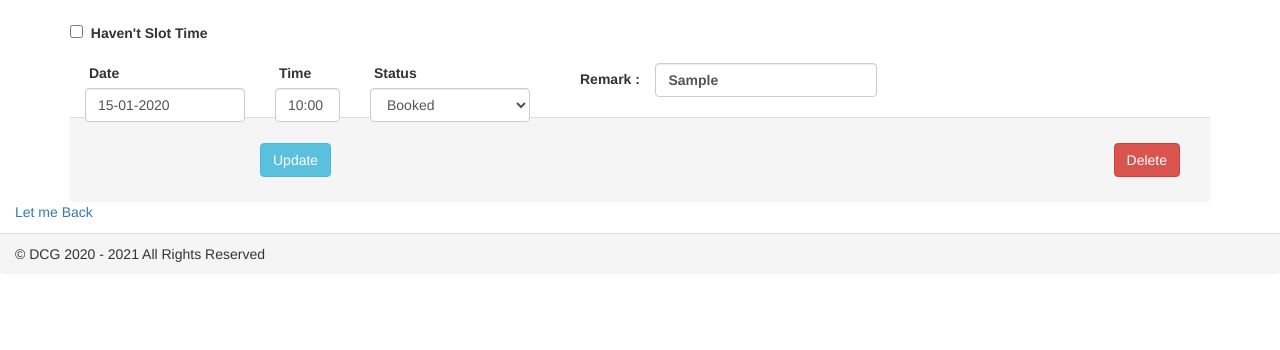
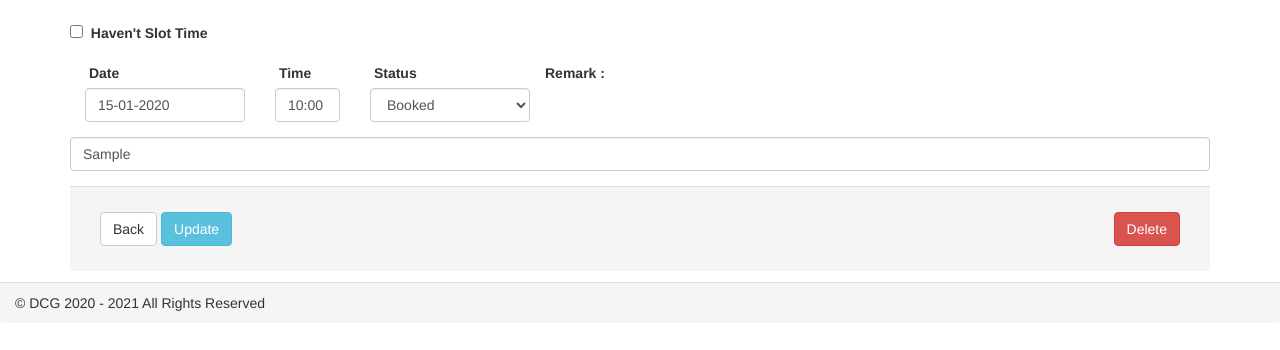
Before and after one commit to thomaslzb/warehouse, a Django app: a page that uses templates/Slot_Detail.html in a window 1280 px wide. Shown: the part 400-750 px from the top of the page. Run offline with Django 3.2, Linux system fonts and the light colour scheme; a user stored in the database is signed in; tables that the repository leaves empty hold one stand-in row (values such as "Sample post"); some libraries are stand-ins or nearby versions.

Commit message:
0819from home

```diff
--- a/templates/Slot_Detail.html
+++ b/templates/Slot_Detail.html
@@ -4,7 +4,7 @@
     <div class="container">
       <h2>Delivery Reference Detail</h2>
         <div>
-      <table class="table table-condensed">
+            <table class="table table-condensed">
         <tbody>
           <tr>
             <td class="col-lg-2">Delivery Ref.</td>
@@ -71,34 +71,24 @@
         </tbody>
       </table>
         </div>
-    <div>
+    </div>
+    <div class="container">
         <!-- 如何是状态还是Booked, 则可以更改时间或做删除操作 -->
         {% if object.progress == 1 %}
-            <form role="form" action="{% url 'slot:slot_Update'  object.deliveryref %}" method="post" >
+            <form action="{% url 'slot:slot_Update'  object.deliveryref %}" method="post" >
                 {% csrf_token %}
-                  <tr class="form-group col-sm-2">
-                <div class="form-group">
+                <div class="form-group" >
                     <input type="checkbox" class="form-check-input" name="haveTime" value="1" id="NotHaveSlotTime">
                     <label class="form-check-label" for="NotHaveSlotTime">&nbspHaven't Slot Time</label>
                 </div>
-                </tr>
-                <tr>
                 <div class="form-group col-sm-2">
-                <div class="form-group">
-                    <label>&nbsp;Date</label>
-                    <span >
+                        <label>&nbsp;Date</label>
                         <input class="form-control" name="workdate" id="PickingDate" max="2025-12-31" min="2020-08-01" value="{{ object.workdate|date:"d-m-Y" }}">
-                    </span>
-                </div>
                 </div>
                 <div class="form-group col-sm-1">
                     <label>&nbsp;Time</label>
-                    <span class="controls input-append date form_date" data-date="" data-date-format="dd MM yyyy" data-link-field="dtp_input2" >
                         <input class="form-control" name="slottime" id="PickingTime" max="20:30" min="06:00"   value = "{{ object.slottime|time:"H:i"}}" required>
-                    </span>
                 </div>
-                    </tr>
-                <tr>
                 <div class="form-group col-sm-2">
                     <label>&nbsp;Status</label>
                     <select name = "progress" class="form-control">
@@ -109,24 +99,18 @@
                         <option>Abnormal</option>
                     </select>
                 </div>
-                <div class="form-inline">
-                    <label class="form-group" >&nbsp;&nbsp;&nbsp;&nbsp;&nbsp;&nbsp;&nbsp;&nbsp;&nbsp;Remark :
-                        &nbsp;&nbsp;
-                        <input type="text" class="form-control" id="remark" value="{{ object.remark }}">
-                    </label>
+                <div class="form-group">
+                    <label class="form-group" >Remark :</label>
+                    <input type="text" class="form-control" id="remark" value="{{ object.remark }}">
                 </div>
-                    </tr>
-                <div><br></div>
                 <div class="panel-footer text-left">
                   <div class="panel-body">
-                    <span class="text-left"><input class="form-inline btn btn-info lef" type="submit" value="Update"></span>
-                    <span class="text-right"><a href="#" class="pull-right btn btn-danger" role="button">Delete</a></span>
-
+                    <a href="{% url 'slot:slot_list' %}" class="btn btn-default" role="button">Back</a>
+                    <input class="form-inline btn btn-info" type="submit" value="Update">
+                    <a href="#" class="pull-right btn btn-danger" role="button">Delete</a>
                     </div>
                 </div>
             </form>
         {% endif %}
     </div>
-    </div>
-    <a href="{% url 'slot:slot_list' %}">Let me Back</a>
 {% endblock %}
```
Also changed, not shown: templates/SlotList.html (+7 -7 lines).
